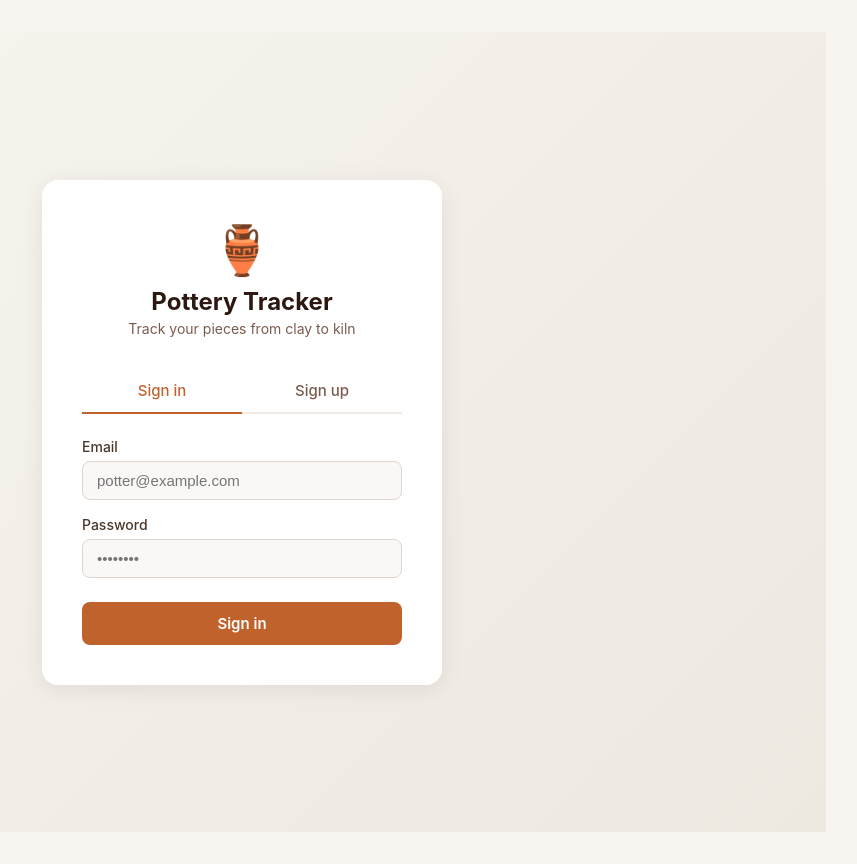
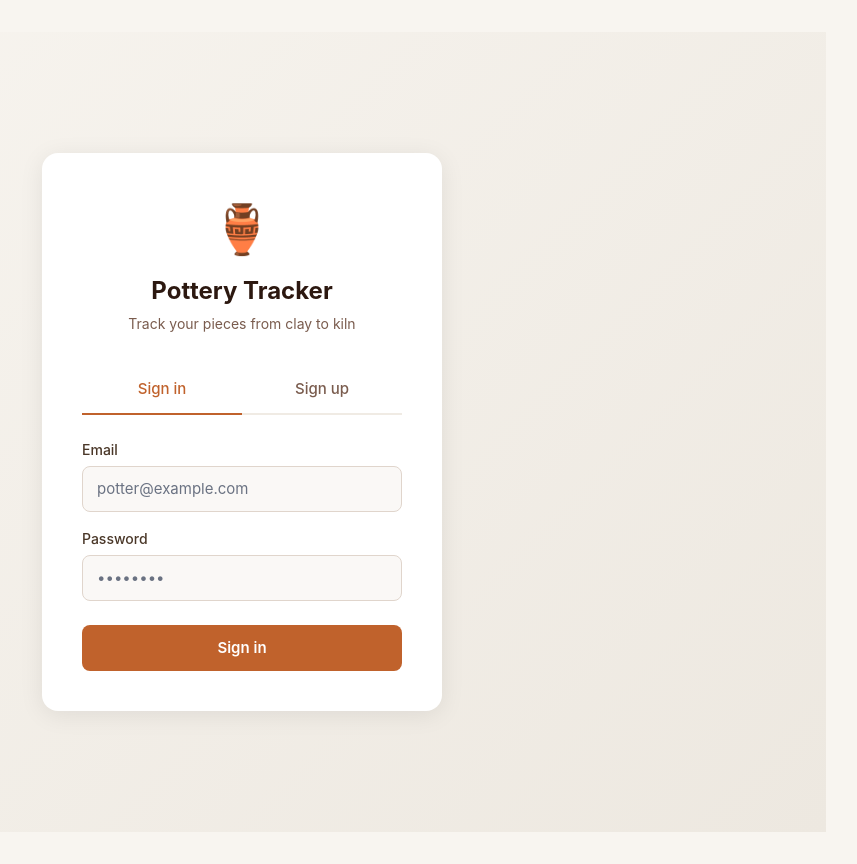
Before and after one commit to bradleyac/pottery-tracker, a SvelteKit app: page /auth in a window 1280 px wide. Shown: the whole page, without its empty margins (398-1255 px from the left). Built offline with nearby package versions, Linux system fonts and the light colour scheme; no server answers.

Commit message:
Add tailwind and eslint

```diff
--- a/eslint.config.js
+++ b/eslint.config.js
@@ -11,22 +11,13 @@ export default [
 	prettier,
 	...svelte.configs['flat/prettier'],
 	{
-		languageOptions: {
-			globals: {
-				...globals.browser,
-				...globals.node
-			}
-		}
+		languageOptions: { globals: { ...globals.browser, ...globals.node } }
 	},
+
 	{
 		files: ['**/*.svelte'],
-		languageOptions: {
-			parserOptions: {
-				parser: ts.parser
-			}
-		}
+		languageOptions: { parserOptions: { parser: ts.parser } }
 	},
-	{
-		ignores: ['build/', '.svelte-kit/', 'dist/']
-	}
+	{ ignores: ['build/', '.svelte-kit/', 'dist/'] },
+	svelte.configs.prettier
 ];
--- a/src/routes/+layout.svelte
+++ b/src/routes/+layout.svelte
@@ -1,4 +1,5 @@
 <script lang="ts">
+	import './layout.css';
 	import NavBar from '$lib/components/NavBar.svelte';
 	import type { LayoutData } from './$types';
 
@@ -10,9 +11,7 @@
 		<NavBar user={data.user} pendingCount={data.pendingCount} />
 	{/if}
 
-	<main class="main-content">
-		{@render children()}
-	</main>
+	<main class="main-content">{@render children()}</main>
 </div>
 
 <style>
--- /dev/null
+++ b/src/routes/layout.css
@@ -0,0 +1,3 @@
+@import 'tailwindcss';
+@plugin '@tailwindcss/forms';
+@plugin '@tailwindcss/typography';
--- a/vite.config.ts
+++ b/vite.config.ts
@@ -1,6 +1,5 @@
+import tailwindcss from '@tailwindcss/vite';
 import { sveltekit } from '@sveltejs/kit/vite';
 import { defineConfig } from 'vite';
 
-export default defineConfig({
-	plugins: [sveltekit()]
-});
+export default defineConfig({ plugins: [tailwindcss(), sveltekit()] });
```
Also changed, not shown: package.json (+13 -3 lines), 2 other files (tests, documents, lock files or other folders).
